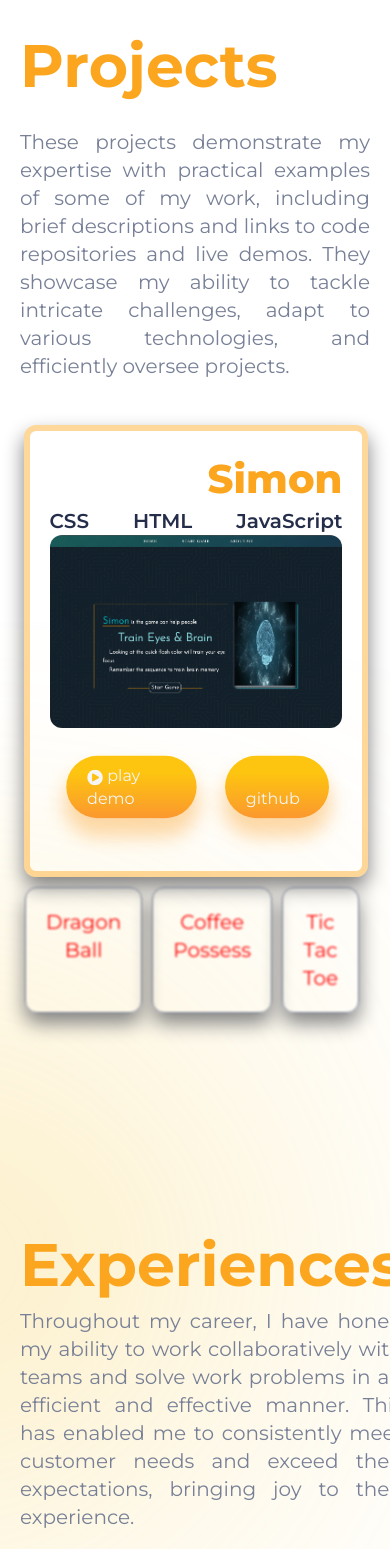
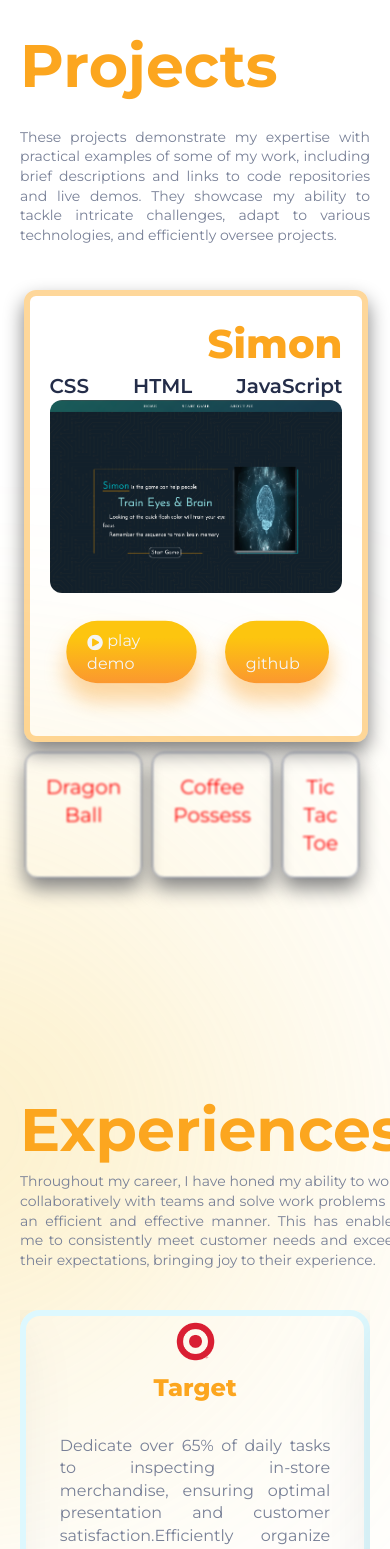
Before and after one commit to TuanNguyen0915/Tuan_portfolio, a React (Vite) app: page / in a window 390 px wide. Shown: the part 2820-4369 px from the top of the page. Built offline with nearby package versions, Linux system fonts and the light colour scheme; some icons are missing.

Commit message:
edit experience mobile view

```diff
--- a/src/components/Experience/Experience.css
+++ b/src/components/Experience/Experience.css
@@ -98,7 +98,7 @@
 @media screen and (max-width:480px) {
     .e-heading>:nth-child(2) {
         width: 100%;
-        font-size: 1rem;
+        font-size: .7rem;
     }
     .exp-box {
         height: 17rem;
@@ -112,4 +112,8 @@
     .exp-box>*{
         transform: scale(0.8);
     }
+    .experience .swiper-pagination-bullet-active,
+.experience .swiper-pagination-bullet {
+    transform: translateY( 0rem) scale(1.5);
 }
+}
--- a/src/components/Project/Project.css
+++ b/src/components/Project/Project.css
@@ -80,9 +80,7 @@
 
     .p-decs>:nth-child(2) {
         width: 100%;
-        font-size: 1rem;
-        font-weight: normal;
-        color: var(--gray);
+        font-size: 0.7rem;
         text-align: justify;
     }
 
```
